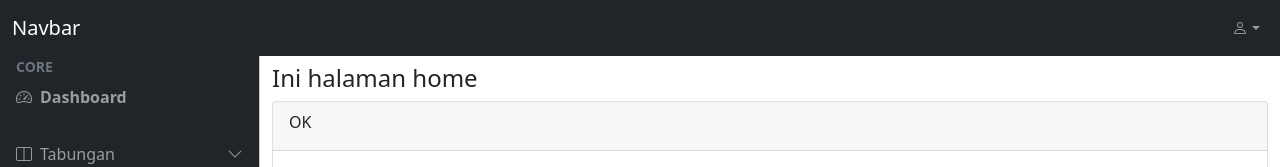
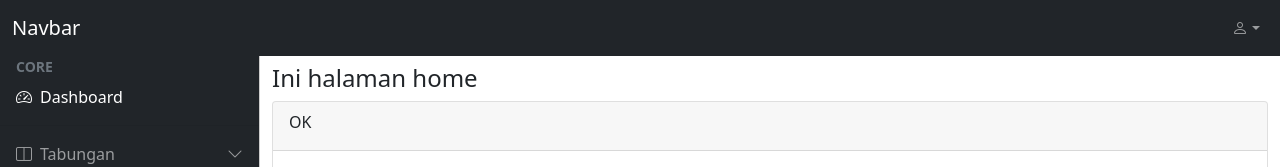
Before and after one commit to ddrag23/vue-tabunganku, a Vue app: page / in a window 1280 px wide. Shown: the top 167 px of the page. Built offline with nearby package versions, Linux system fonts and the light colour scheme.

Commit message:
fix title page

```diff
--- a/src/components/Sidebar.vue
+++ b/src/components/Sidebar.vue
@@ -9,10 +9,6 @@
 }
 .sidebar-link[aria-expanded='true'] .right-icon {
   transform: rotate(180deg);
-}
-.router-link-active {
-  color: white;
-  font-weight: bold;
 }
 </style>
 <template>
@@ -49,6 +45,7 @@
               role="button"
               aria-expanded="false"
               aria-controls="collapseExample"
+              :class="{ active: isActive('/tabungan') }"
             >
               <span class="me-2">
                 <i class="bi bi-layout-split"></i>
@@ -62,7 +59,7 @@
               <div>
                 <ul class="navbar-nav ps-4">
                   <li>
-                    <router-link to="/deposit" class="nav-link px-3">
+                    <router-link to="/tabungan/deposit" class="nav-link px-3">
                       <span>Deposit</span>
                     </router-link>
                   </li>
@@ -78,5 +75,13 @@
 <script>
 export default {
   name: 'Sidebar',
+  methods: {
+    isActive(input) {
+      const paths = Array.isArray(input) ? input : [input]
+      return paths.some((path) => {
+        return this.$route.path.indexOf(path) === 0 // current path starts with this path string
+      })
+    },
+  },
 }
 </script>
--- a/src/router/index.js
+++ b/src/router/index.js
@@ -8,20 +8,34 @@ const routes = [
     path: '/',
     name: 'Home',
     component: Home,
+    meta: {
+      title: 'Home',
+    },
   },
   {
-    path: '/deposit',
+    path: '/tabungan/deposit',
     name: 'Deposit',
     component: Deposit,
+    meta: {
+      title: 'Deposit',
+    },
   },
   {
     path: '/:pathMatch(.*)*',
     component: PageNotFound,
+    meta: {
+      title: '404 Not Found',
+    },
   },
 ]
 
 const router = createRouter({
   history: createWebHistory(),
   routes,
+  linkActiveClass: 'active',
+})
+router.beforeEach((to, from, next) => {
+  document.title = `${to.meta.title}`
+  next()
 })
 export default router
--- a/src/views/pages/Home.vue
+++ b/src/views/pages/Home.vue
@@ -13,3 +13,6 @@
     </div>
   </div>
 </template>
+<script>
+export default {}
+</script>
```
